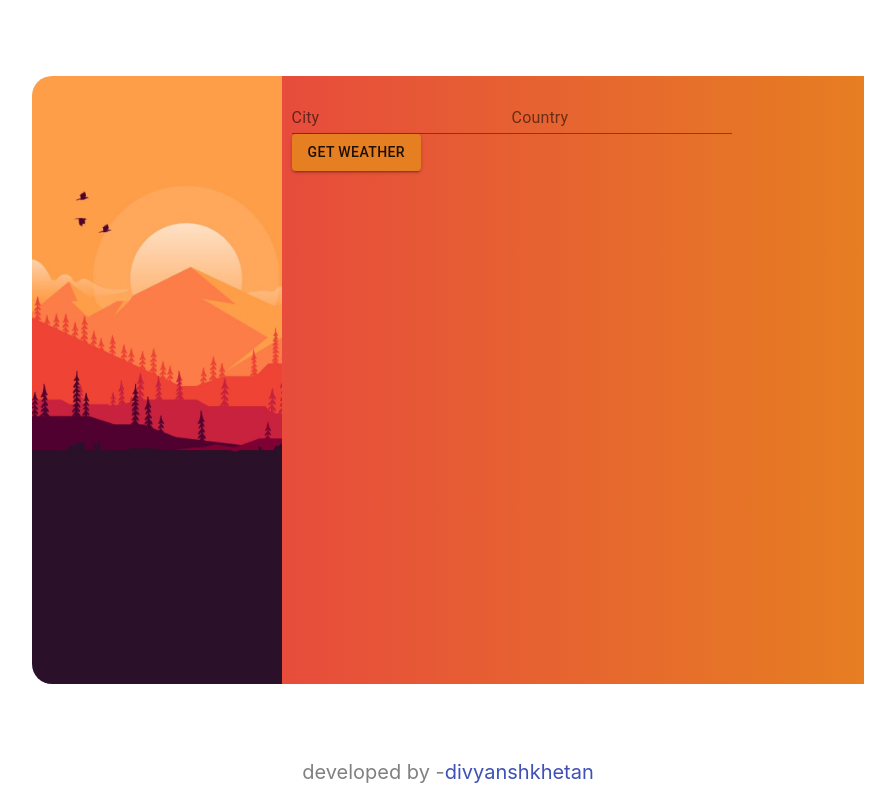
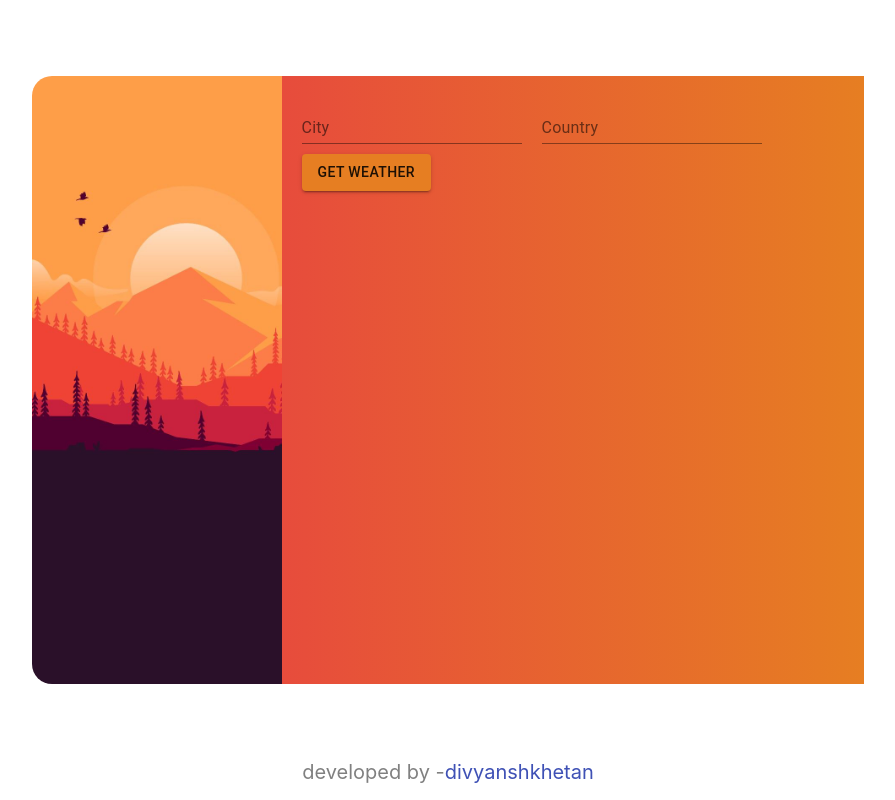
Before and after one commit to divyanshkhetan/weatherApp, a React (Create React App) app: page / in a window 1280 px wide. Shown: the whole page, without its empty margins (192-1087 px from the left). Built offline with nearby package versions, Linux system fonts and the light colour scheme.

Commit message:
streamlined the input form

```diff
--- a/src/components/form.js
+++ b/src/components/form.js
@@ -41,6 +41,7 @@ const Form = () => {
                     label='City'
                     className={styles.input}
                     value={city}
+                    style={{ marginRight: '20px' }}
                 />
                 <TextField
                     inputProps={{ className: styles.input }}
@@ -48,12 +49,13 @@ const Form = () => {
                     label='Country'
                     className={styles.input}
                     value={country}
+                    style={{ marginRight: '20px' }}
                 />
 
                 <span className={styles.gap}></span>
 
                 <Button onClick={() => handleClick()} className={styles.button}
-                    style={{ background: '#e67e22' }}
+                    style={{ background: '#e67e22', marginTop: '10px' }}
                     variant="contained">
                     Get Weather
                 </Button>
--- a/src/components/form.module.css
+++ b/src/components/form.module.css
@@ -1,10 +1,9 @@
 .input{
     color: #fff;
-    margin-right: 15px;
 }
 
 .component{
-    padding: 10px;
+    padding: 20px;
 }
 
 .gap{
@@ -16,5 +15,5 @@
     width: 150;
     height: 40;
     background: #e67e22;
-    margin-top: 15px;
+    margin-top: 30px;
 }
```
